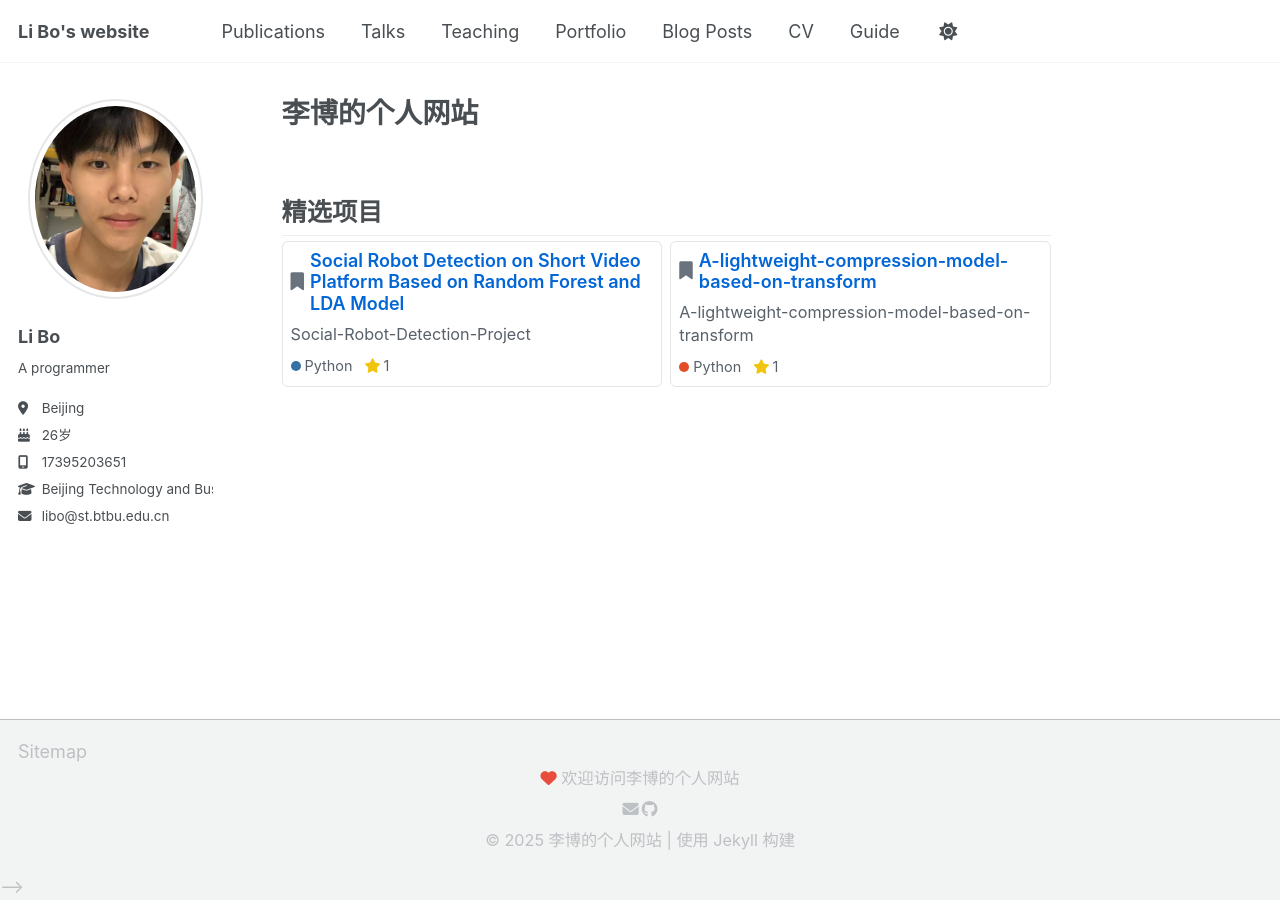
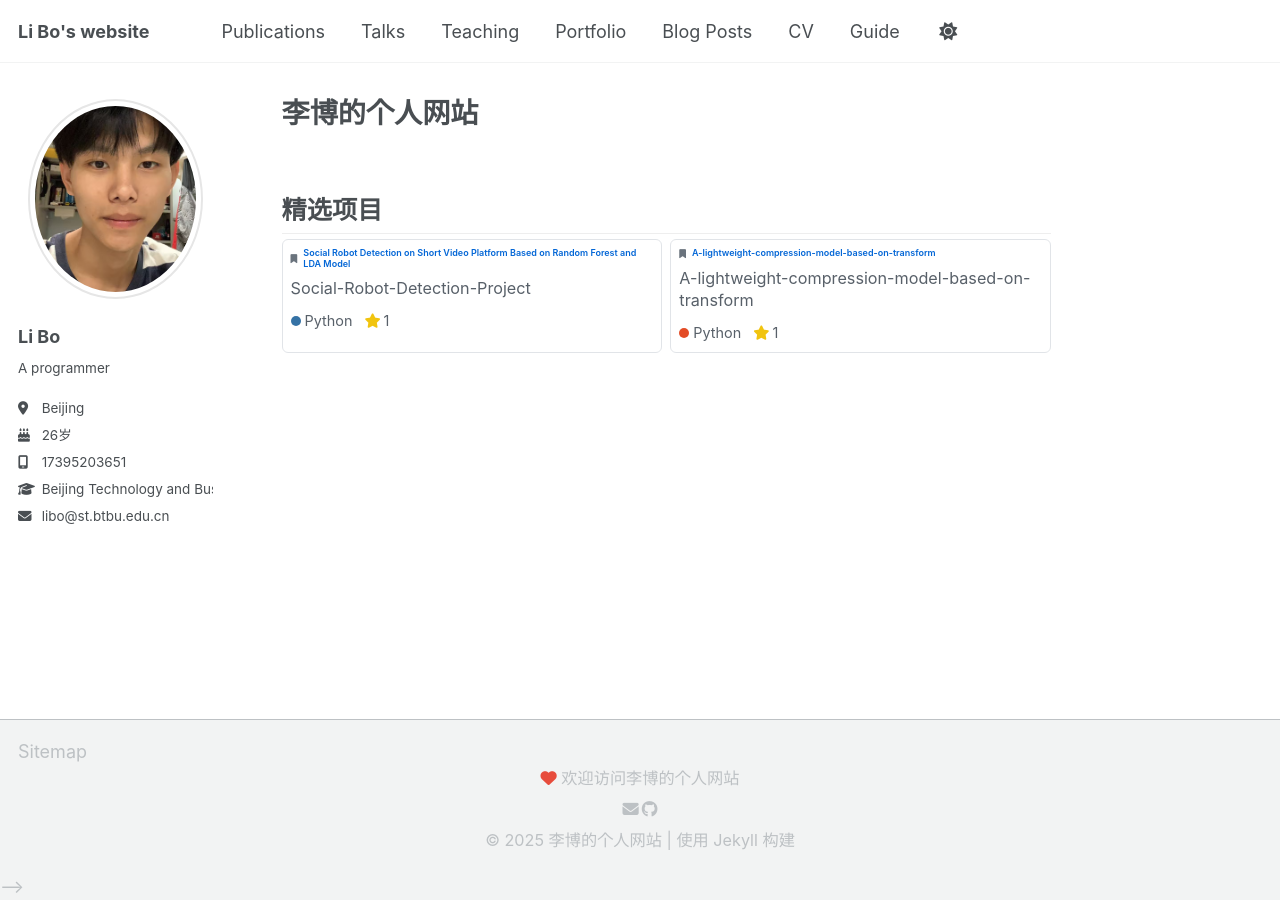
Before and after one commit to libo1999912/libo1999912.github.io, a Jekyll site: the page built from _pages/about.md, in a window 1280 px wide. Built offline with Jekyll 4.4.1, drawn with Linux system fonts in a browser that asks for light colours; a script that is not in the unit is left out.

Commit message:
Update about.md

```diff
--- a/_pages/about.md
+++ b/_pages/about.md
@@ -9,14 +9,14 @@ permalink: /
     display: grid;
     grid-template-columns: 1fr;
     gap: 8px;
-    margin-top: 5px;
+    margin-top: 3px;
   }
 
   .projects-grid {
     display: grid;
     grid-template-columns: 1fr;
     gap: 8px; /* 减少网格间隙 */
-    margin-bottom: 5px; /* 使用正边距确保页脚显示 */
+    margin-bottom: 3px; /* 使用正边距确保页脚显示 */
   }
 
   .project-card {
@@ -37,7 +37,7 @@ permalink: /
   @media (min-width: 992px) {
     .projects-grid {
       grid-template-columns: repeat(2, 1fr);
-      margin-bottom: 5px; /* 大屏幕下保持正边距 */
+      margin-bottom: 3px; /* 大屏幕下保持正边距 */
     }
 
     .project-card {
@@ -55,8 +55,8 @@ permalink: /
       <!-- 项目1 -->
       <div class="project-card">
         <div style="display: flex; align-items: center; margin-bottom: 8px;"> <!-- 调整内部间距 -->
-          <i class="fas fa-bookmark" style="color: #6a737d; margin-right: 6px; font-size: 1rem;"></i> <!-- 调整图标大小 -->
-          <h3 style="margin: 0; font-size: 1rem;">
+          <i class="fas fa-bookmark" style="color: #6a737d; margin-right: 6px; font-size: 0.5rem;"></i> <!-- 调整图标大小 -->
+          <h3 style="margin: 0; font-size: 0.5rem;">
             <a href="https://github.com/libo1999912/Social-Robot-Detection-Project"
                style="color: #0366d6; text-decoration: none; font-weight: 600;">
               Social Robot Detection on Short Video Platform Based on Random Forest and LDA Model
@@ -81,8 +81,8 @@ permalink: /
       <!-- 项目2 -->
       <div class="project-card">
         <div style="display: flex; align-items: center; margin-bottom: 8px;">
-          <i class="fas fa-bookmark" style="color: #6a737d; margin-right: 6px; font-size: 1rem;"></i>
-          <h3 style="margin: 0; font-size: 1rem;">
+          <i class="fas fa-bookmark" style="color: #6a737d; margin-right: 6px; font-size: 0.5rem;"></i>
+          <h3 style="margin: 0; font-size: 0.5rem;">
             <a href="https://github.com/libo1999912/A-lightweight-compression-model-based-on-transform"
                style="color: #0366d6; text-decoration: none; font-weight: 600;">
               A-lightweight-compression-model-based-on-transform
```
